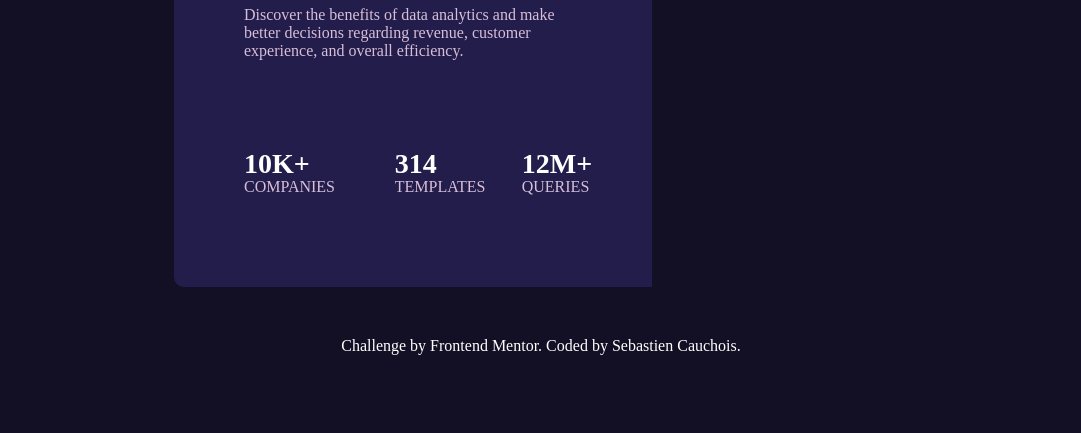
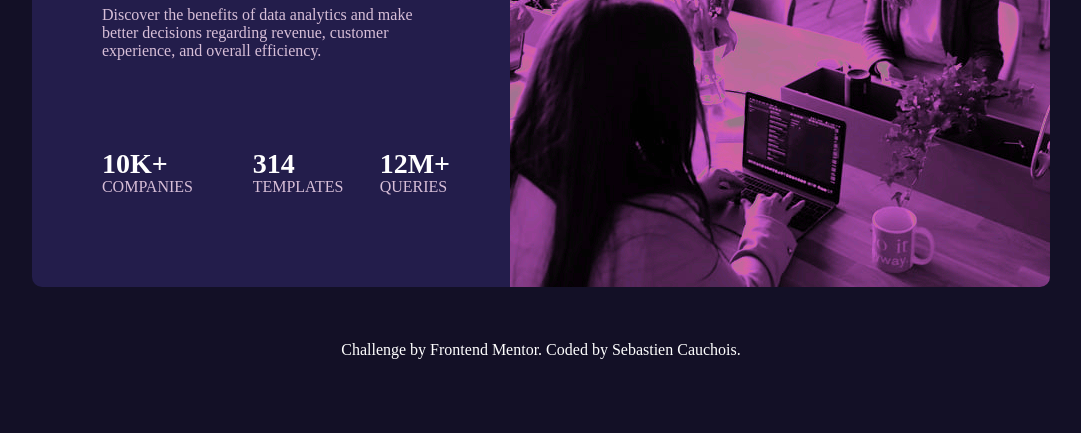
Before and after one commit to CASEDESIGN/Exercise1, a plain HTML site: page index.html in a window 1280 px wide. Shown: the part 367-800 px from the top of the page, without its empty margins (99-1180 px from the left). Drawn offline with Linux system fonts and the light colour scheme.

Commit message:
Update index.html

```diff
--- a/index.html
+++ b/index.html
@@ -24,7 +24,7 @@
 </div>
 </div>
 <div class="people">
- <img  src="image-header-mobile.jpg" alt="People">
+ <img  src="image-header-desktop.jpg" alt="People">
 </div>
 </div>
 
```
